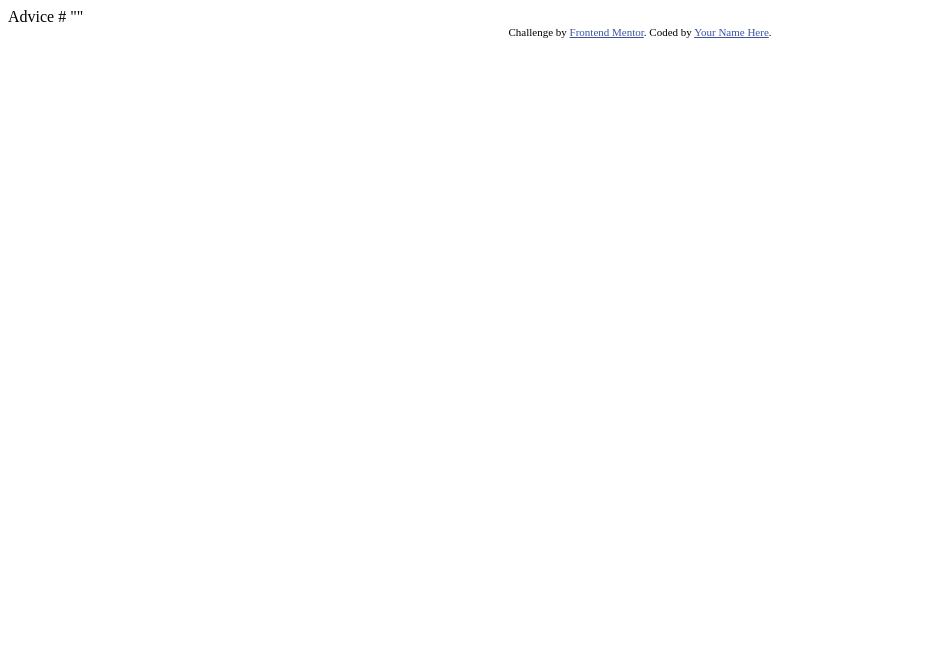
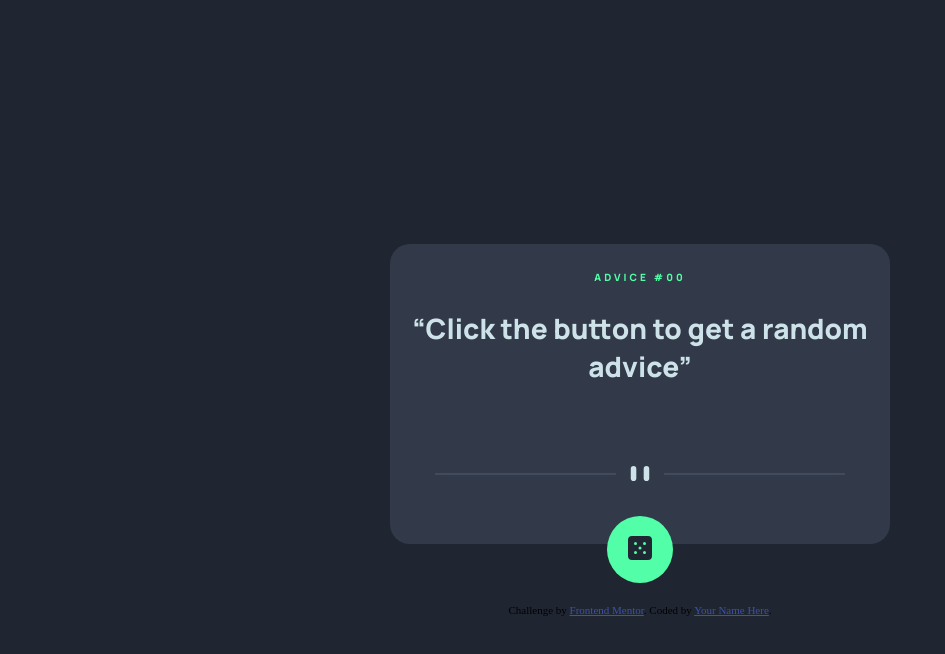
Before and after one commit to arpanaditya/Advice-Generator-App-Frontend-Mentor, a plain HTML site: page index.html in a window 1280 px wide. Shown: the whole page, without its empty margins (0-945 px from the left). Drawn offline with Linux system fonts and the light colour scheme.

Commit message:
code added

```diff
--- a/index.html
+++ b/index.html
@@ -2,27 +2,25 @@
 <html lang="en">
 <head>
   <meta charset="UTF-8">
-  <meta name="viewport" content="width=device-width, initial-scale=1.0"> <!-- displays site properly based on user's device -->
-
+  <meta name="viewport" content="width=device-width, initial-scale=1.0">
+  <link rel="stylesheet" href="style.css">
   <link rel="icon" type="image/png" sizes="32x32" href="./images/favicon-32x32.png">
-
   <title>Frontend Mentor | Advice generator app</title>
-
-  <!-- Feel free to remove these styles or customise in your own stylesheet 👍 -->
-  <style>
-    .attribution { font-size: 11px; text-align: center; }
-    .attribution a { color: hsl(228, 45%, 44%); }
-  </style>
 </head>
 <body>
-
-  Advice #<!-- Advice ID goes here -->
-
-  "<!-- Advice text goes here -->"
+  <main>
+    <h1 id="title">ADVICE #<span id="id">00</span></h1>
+    <q id="advice">Click the button to get a random advice</q>
+    <img src="./images/pattern-divider-desktop.svg" alt="" id="divider">
+    <button id="btn"><img src="./images/icon-dice.svg" alt=""></button>
+  </main>
 
   <div class="attribution">
     Challenge by <a href="https://www.frontendmentor.io?ref=challenge" target="_blank">Frontend Mentor</a>.
-    Coded by <a href="#">Your Name Here</a>.
+    Coded by <a href="https://linktr.ee/arpanaditya">Your Name Here</a>.
   </div>
+
+
+  <script src="script.js"></script>
 </body>
 </html>
--- /dev/null
+++ b/style.css
@@ -0,0 +1,88 @@
+@import url("https://fonts.googleapis.com/css2?family=Big+Shoulders+Display:wght@700&family=Lexend+Deca&family=Manrope:wght@800&family=Outfit:wght@400;700&display=swap");
+
+:root {
+  --light-cyan: hsl(193, 38%, 86%);
+  --neon-green: hsl(150, 100%, 66%);
+  --grayish-blue: hsl(217, 19%, 38%);
+  --dark-grayish-blue: hsl(217, 19%, 24%);
+  --dark-blue: hsl(218, 23%, 16%);
+}
+
+* {
+  margin: 0;
+  padding: 0;
+  box-sizing: border-box;
+}
+
+body {
+    background-color: var(--dark-blue);
+    height: 100vh;
+    display: flex;
+    flex-direction: column;
+    justify-content: center;
+    align-items: center;
+}
+
+main {
+    background-color: var(--dark-grayish-blue);
+    height: 300px;
+    width: 500px;
+    display: flex;
+    flex-direction: column;
+    justify-content: space-evenly;
+    border-radius: 20px;
+}
+
+main h1 {
+    color: var(--neon-green);
+    font-family: "Manrope", sans-serif;
+    text-align: center;
+    font-weight: 200;
+    font-size: 10px;
+    letter-spacing: 3px;
+}
+
+main #divider {
+    position: relative;
+    top: 55px;
+    margin: 0 45px;
+}
+
+q {
+    font-size: 28px;
+    color: var(--light-cyan);
+    font-family: "Manrope", sans-serif;
+    text-align: center;
+}
+
+button {
+    background-color: var(--neon-green);
+    border-radius: 50%;
+    width: 66px;
+    padding: 1.25rem;
+    border: none;
+    margin: 0 auto;
+    cursor: pointer;
+    position: relative;
+    top: 65px;
+}
+
+button:hover {
+    box-shadow: 0px 0px 20px 5px var(--neon-green);
+}
+
+button img {
+    cursor: pointer;
+}
+
+
+.attribution {
+  font-size: 11px;
+  text-align: center;
+  position: relative;
+  top: 60px;
+}
+
+.attribution a {
+  color: hsl(228, 45%, 44%);
+}
```
